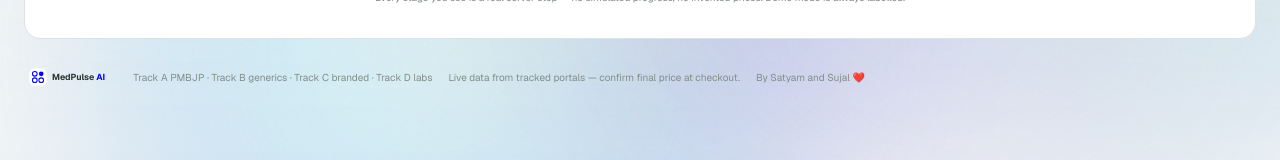
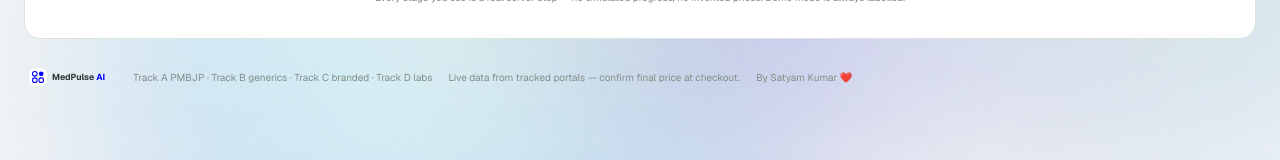
Before and after one commit to IMMENSE-BUILDER/MedPulse, a Next.js app: page /engine in a window 1280 px wide. Shown: the part 627-787 px from the top of the page. Built offline with nearby package versions, Linux system fonts and the light colour scheme; no server answers.

Commit message:
chore: credit Satyam Kumar only
- Remove the team line and all other names from current credit surfaces\n- Update README, master spec, engine footer, welcome footer and package metadata\n- Final deck and speaker notes now credit Satyam Kumar only

```diff
--- a/package.json
+++ b/package.json
@@ -2,6 +2,7 @@
   "name": "medpulse-ai",
   "version": "5.0.0",
   "private": true,
+  "author": "Satyam Kumar",
   "description": "MedPulse AI — Real-time branded vs government-subsidised medicine & lab test aggregator (PRD v5.0)",
   "scripts": {
     "dev": "next dev",
--- a/src/app/engine/page.tsx
+++ b/src/app/engine/page.tsx
@@ -756,7 +756,7 @@ export default function Home() {
               ? "Live data from tracked portals — confirm final price at checkout."
               : "Demo data — add API keys in .env.local to go live."}
           </span>
-          <span>By Satyam and Sujal ❤️</span>
+          <span>By Satyam Kumar ❤️</span>
         </footer>
       </main>
 
--- a/src/components/welcome/WelcomePage.tsx
+++ b/src/components/welcome/WelcomePage.tsx
@@ -677,7 +677,7 @@ export function WelcomePage() {
               Informational tool, not medical advice. Prices are indicative and change often &mdash; confirm at
               checkout and with a doctor or pharmacist. Emergencies: 108 / 112.
             </p>
-            <p className="footer-meta">MedPulse AI &middot; By Satyam and Sujal</p>
+            <p className="footer-meta">MedPulse AI &middot; By Satyam Kumar</p>
           </div>
         </footer>
 
```
Also changed, not shown: 2 other files (tests, documents, lock files or other folders).
